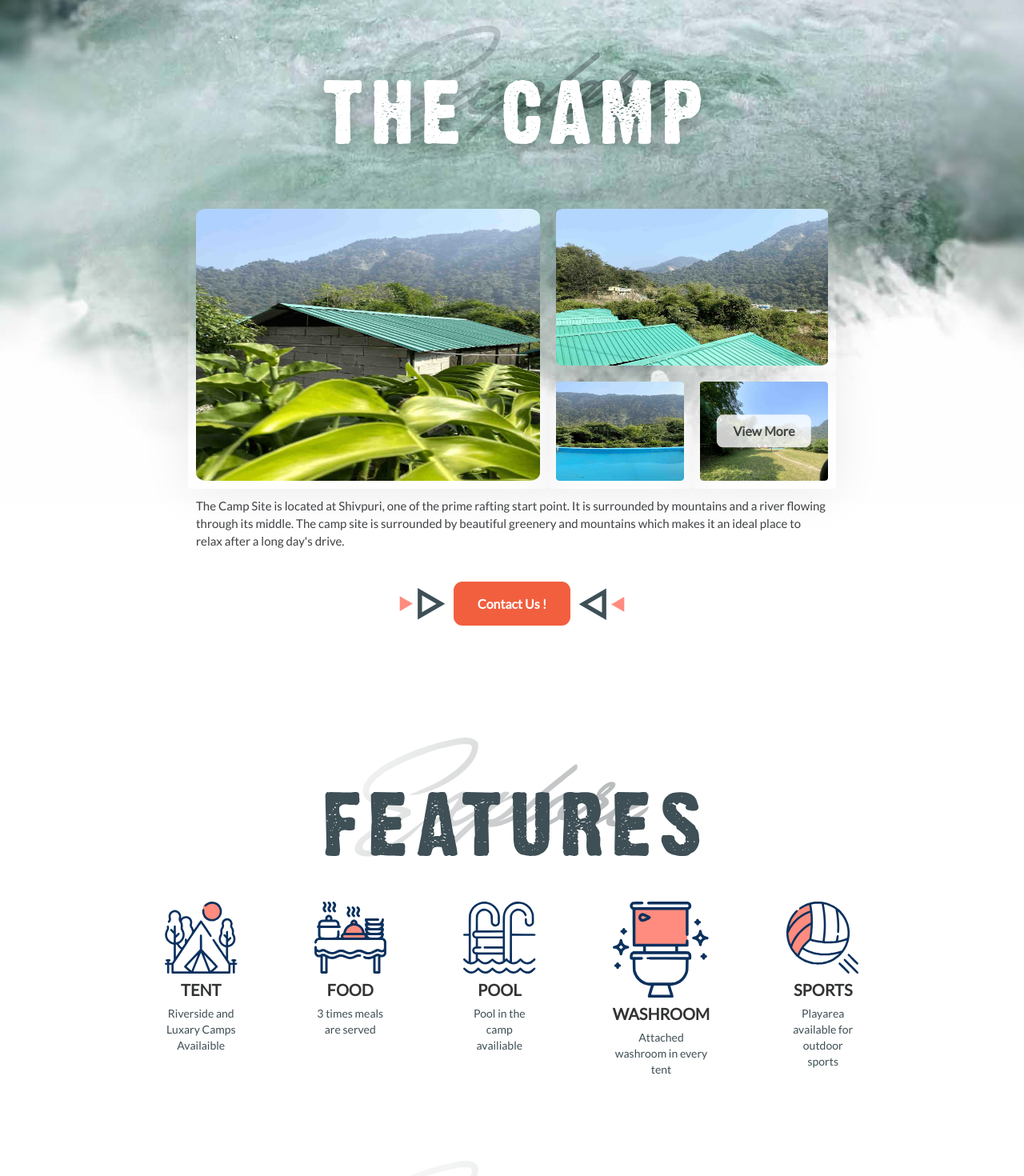
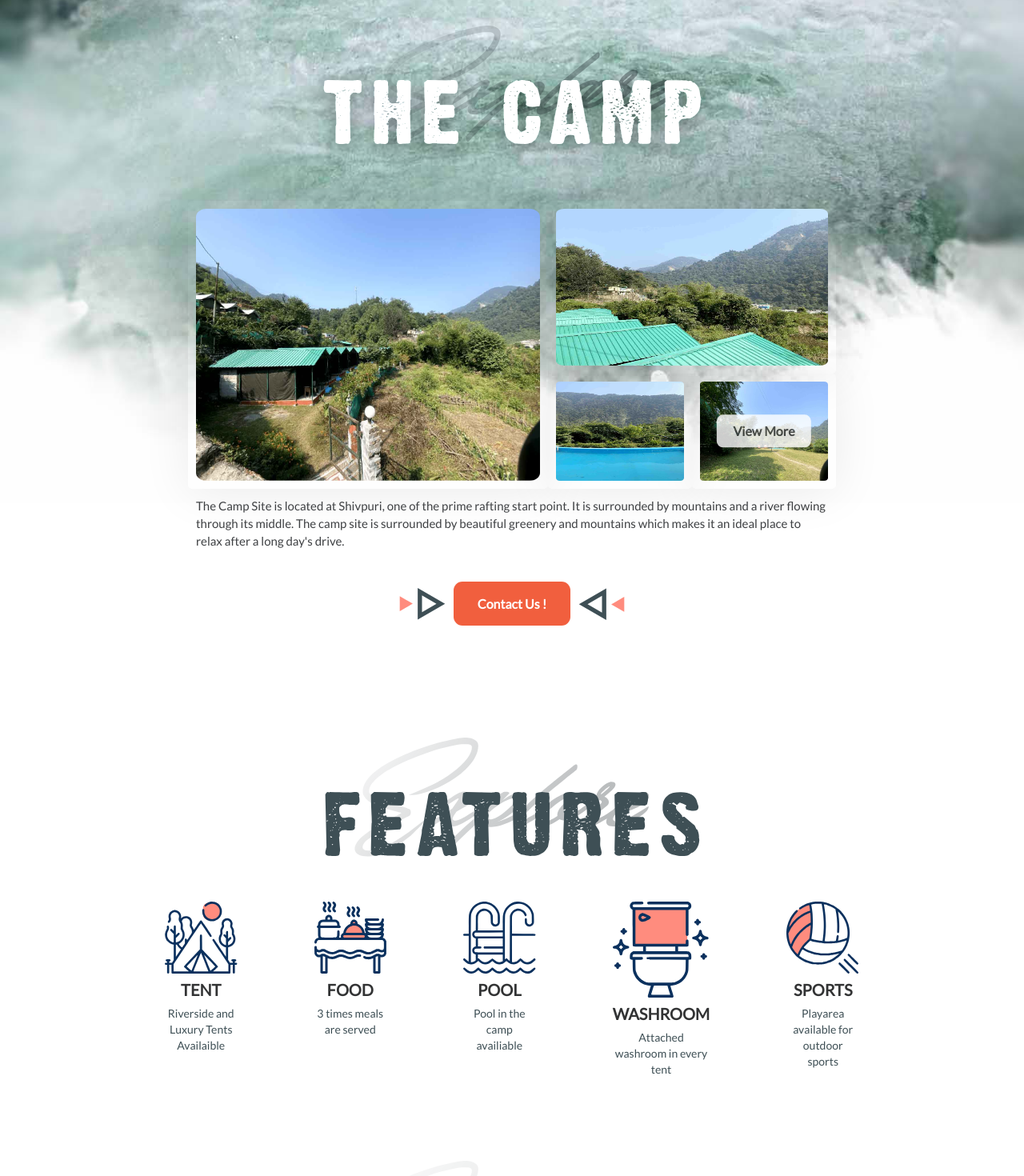
Before and after one commit to shashankkestwal/Rapid-Action-Expedition, a React (Create React App) app: page / in a window 1280 px wide. Shown: the part 803-2273 px from the top of the page at 80% size. Built offline with nearby package versions, Linux system fonts and the light colour scheme.

Commit message:
minor fixes

```diff
--- a/src/Features/feature.js
+++ b/src/Features/feature.js
@@ -11,7 +11,7 @@ import "./feature.css"
 const feature_details = [{
                           image : tent,
                           feature_text: "Tent",
-                          feature_data : "Riverside and Luxary Camps Availaible "
+                          feature_data : "Riverside and Luxury Tents Availaible "
                         },{
                           image : food,
                           feature_text: "Food",
--- a/src/ImageGallary/gallery.js
+++ b/src/ImageGallary/gallery.js
@@ -28,14 +28,12 @@ import {gallery_images} from '../data';
 import 'react-image-lightbox/style.css'; // This only needs to be imported once in your app
 
 const images = [
-  img1,
+  img5,
   img2,
   img4,
-  img5,
   img6,
   img8,
   img9,
-  img10,
   img11,
   img12,
   img13,
@@ -66,7 +64,7 @@ export default class gallery extends Component {
     return (
       <div id="image-container">
           <div className="image" id="img1">
-            <img src={img1} alt="Mountian image" />
+            <img src={img6} alt="Mountian image" />
           </div>
           <div className="image" id="img2">
             <img src={img2} alt="Camp image" />
```
